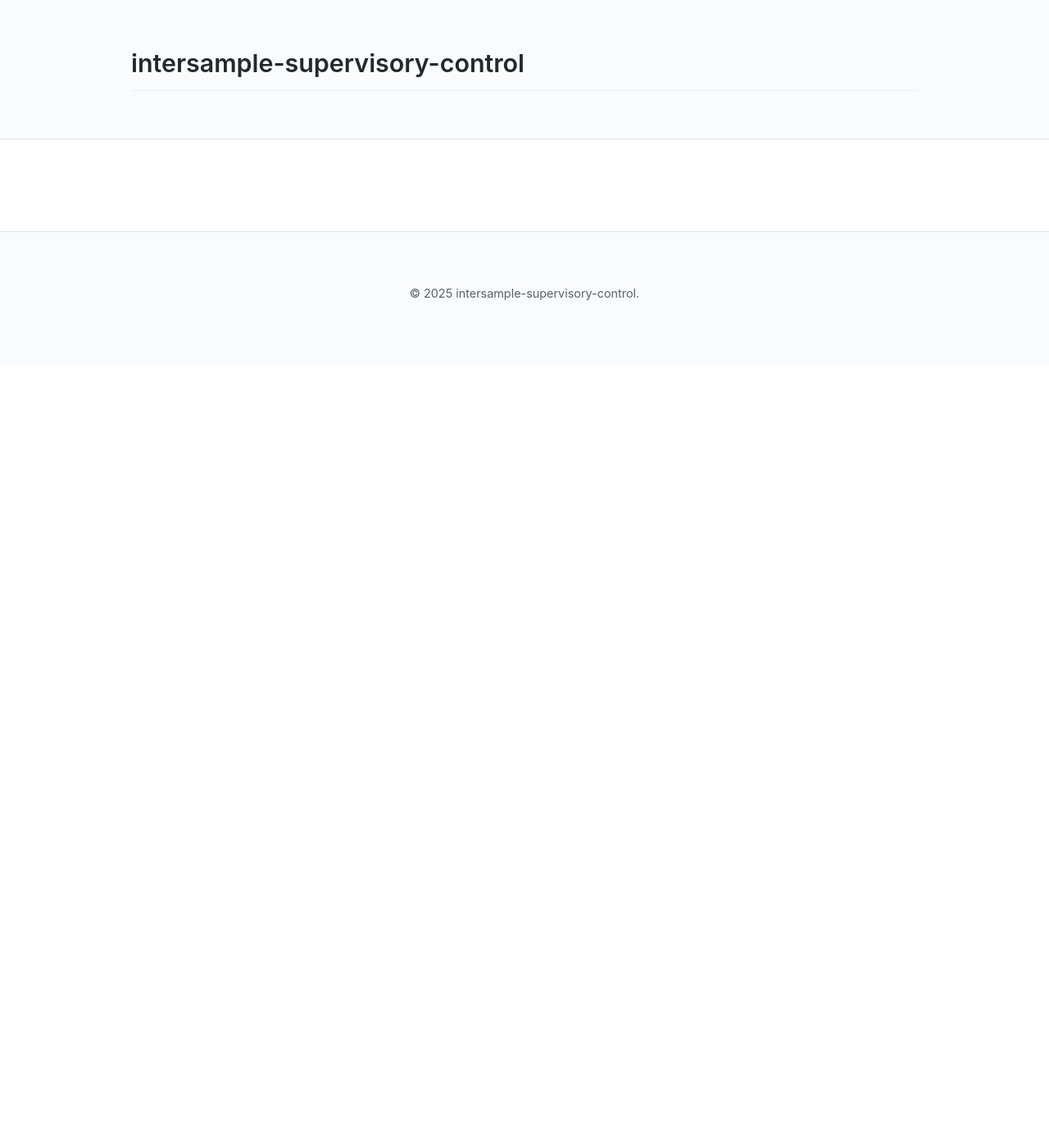
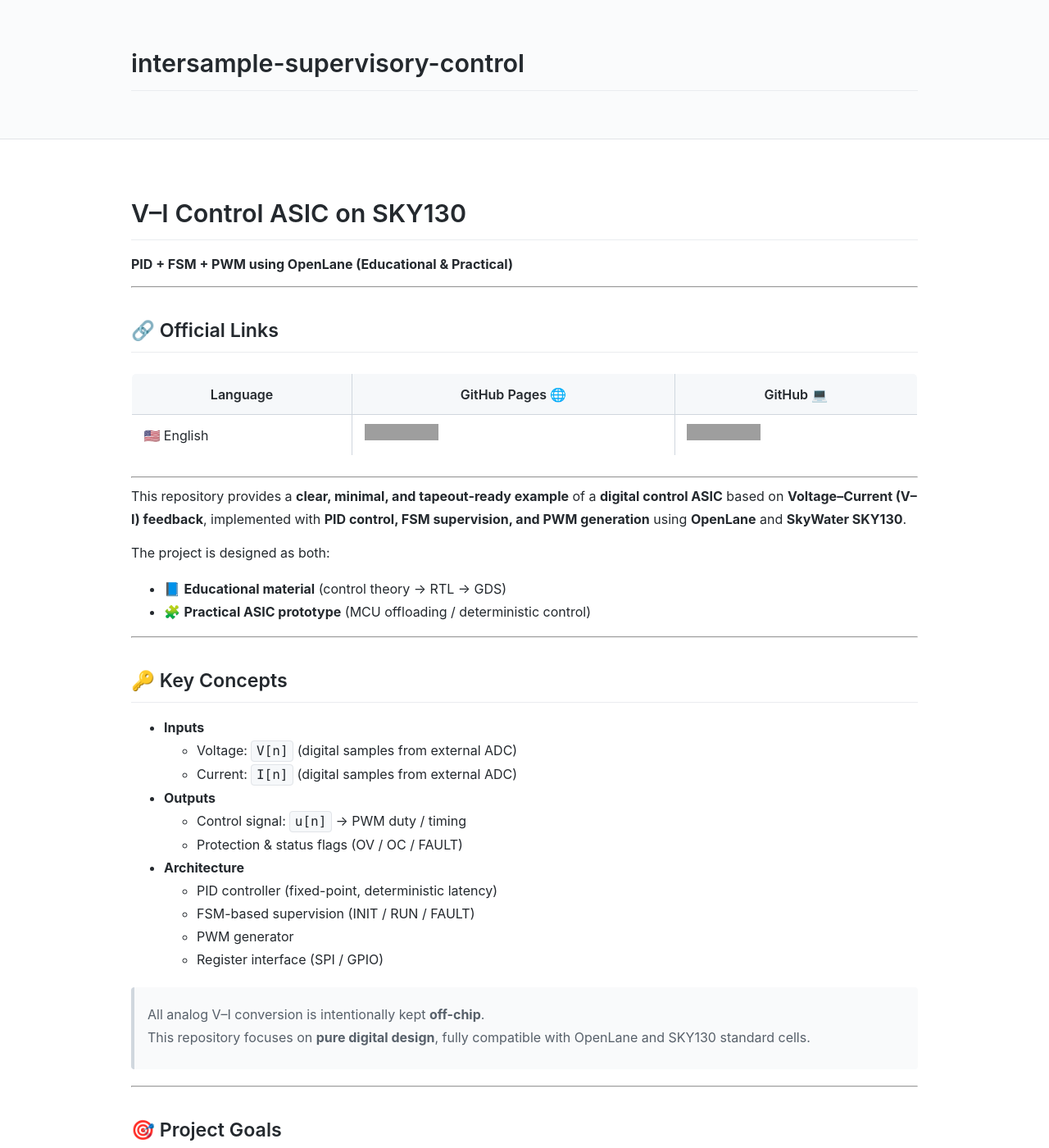
Before and after one commit to Samizo-AITL/vi-control-asic-sky130, a Jekyll site: the page built from index.md, in a window 1280 px wide and 1400 px high. Shown: the whole window at 82% size. Built offline with Jekyll 4.4.1, drawn with Linux system fonts in a browser that asks for light colours; some of the changed text lies outside the part shown; grey boxes are pictures that could not be loaded.

Commit message:
Update index.md

```diff
--- a/index.md
+++ b/index.md
@@ -3,3 +3,88 @@ layout: default
 title: Documentation Index
 nav_order: 1
 ---
+
+# V–I Control ASIC on SKY130
+**PID + FSM + PWM using OpenLane (Educational & Practical)**
+
+---
+
+## 🔗 Official Links
+
+| Language | GitHub Pages 🌐 | GitHub 💻 |
+|----------|----------------|-----------|
+| 🇺🇸 English | [![GitHub Pages EN](https://img.shields.io/badge/GitHub%20Pages-English-brightgreen?logo=github)](https://samizo-aitl.github.io/vi-control-asic-sky130/) | [![GitHub Repo EN](https://img.shields.io/badge/GitHub-English-blue?logo=github)](https://github.com/Samizo-AITL/vi-control-asic-sky130/tree/main) |
+
+---
+
+This repository provides a **clear, minimal, and tapeout-ready example**
+of a **digital control ASIC** based on **Voltage–Current (V–I) feedback**,
+implemented with **PID control, FSM supervision, and PWM generation**
+using **OpenLane** and **SkyWater SKY130**.
+
+The project is designed as both:
+- 📘 **Educational material** (control theory → RTL → GDS)
+- 🧩 **Practical ASIC prototype** (MCU offloading / deterministic control)
+
+---
+
+## 🔑 Key Concepts
+
+- **Inputs**
+  - Voltage: `V[n]` (digital samples from external ADC)
+  - Current: `I[n]` (digital samples from external ADC)
+
+- **Outputs**
+  - Control signal: `u[n]` → PWM duty / timing
+  - Protection & status flags (OV / OC / FAULT)
+
+- **Architecture**
+  - PID controller (fixed-point, deterministic latency)
+  - FSM-based supervision (INIT / RUN / FAULT)
+  - PWM generator
+  - Register interface (SPI / GPIO)
+
+> All analog V–I conversion is intentionally kept **off-chip**.
+> This repository focuses on **pure digital design**, fully compatible with
+> OpenLane and SKY130 standard cells.
+
+---
+
+## 🎯 Project Goals
+
+- Provide a **step-by-step ASIC design example**:
+
+---
+
+## 👤 Author
+
+| 📌 Item | Details |
+|--------|---------|
+| **Name** | Shinichi Samizo |
+| **Education** | M.S. in Electrical and Electronic Engineering, Shinshu University |
+| **Career** | Former Engineer at Seiko Epson Corporation (since 1997) |
+| **Expertise** | Semiconductor devices (logic, memory, high-voltage mixed-signal)<br>Thin-film piezo actuators for inkjet systems<br>PrecisionCore printhead productization, BOM management, ISO training |
+| **Email** | [![Email](https://img.shields.io/badge/Email-shin3t72%40gmail.com-red?style=for-the-badge&logo=gmail)](mailto:shin3t72@gmail.com) |
+| **X (Twitter)** | [![X](https://img.shields.io/badge/X-@shin3t72-black?style=for-the-badge&logo=x)](https://x.com/shin3t72) |
+| **GitHub** | [![GitHub](https://img.shields.io/badge/GitHub-Samizo--AITL-blue?style=for-the-badge&logo=github)](https://github.com/Samizo-AITL) |
+
+---
+
+# 📄 License
+
+[![Hybrid License](https://img.shields.io/badge/license-Hybrid-blueviolet)](https://samizo-aitl.github.io/intersample-supervisory-control/#-license)
+
+| Item | License | Description |
+|------|---------|-------------|
+| **Source Code** | MIT | Free to use, modify, redistribute |
+| **Text Materials** | CC BY 4.0 / CC BY-SA 4.0 | Attribution & share-alike rules |
+| **Figures & Diagrams** | CC BY-NC 4.0 | Non-commercial use |
+| **External References** | Original license applies | Cite properly |
+
+---
+
+# 💬 Feedback
+
+> Feedback, ideas, and discussions are welcome.
+
+[![💬 GitHub Discussions](https://img.shields.io/badge/💬%20GitHub-Discussions-brightgreen?logo=github)](https://github.com/Samizo-AITL/intersample-supervisory-control/discussions)
```
